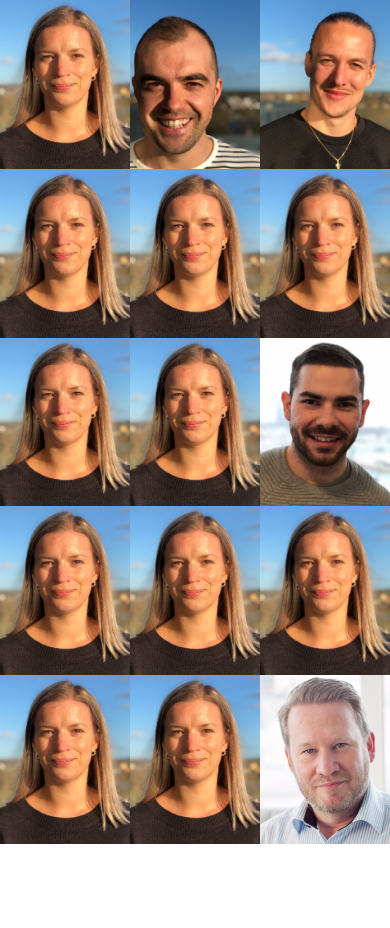
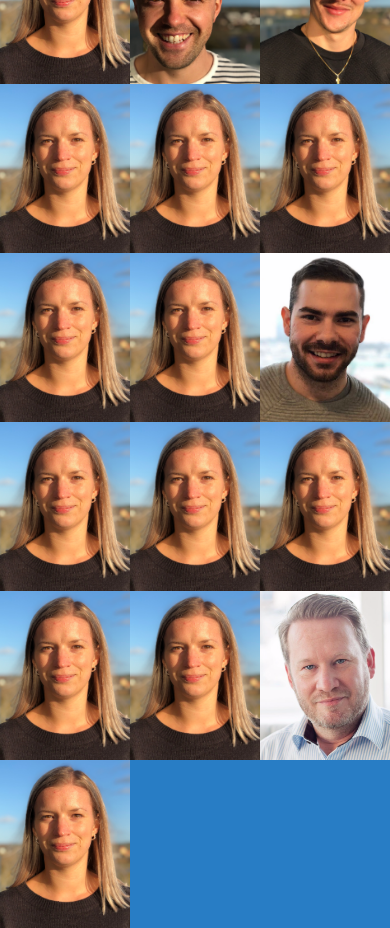
Before and after one commit to Orresho/wp-temp, a React Native app: screen / in a window 390 px wide. Before the commit the page ends 844 px from the top, so only its background shows below. Built offline with nearby package versions, Linux system fonts and the light colour scheme.

Commit message:
Made image list scrollable + created sign in component that Eddy can do his thing in

```diff
--- a/Components/ImageList/index.js
+++ b/Components/ImageList/index.js
@@ -5,9 +5,10 @@ import { StyleSheet, View, FlatList } from 'react-native';
 const ImageList = ({ users, width, height, columns, onPress}) => {
   return (
     <FlatList
+      style={styles.container}
       data={users}
       renderItem={({item}) => (
-        <View style={[styles.itemContainer, {width: width}, {height: height}]}>
+        <View style={[styles.itemContainer, {width: width}]}>
           <ImageListItem
             style={[styles.image, {width: width}, {height: height}]}
             source={item.image}
@@ -22,7 +23,7 @@ const ImageList = ({ users, width, height, columns, onPress}) => {
   );
 }
 const styles = StyleSheet.create({
-  itemContainer: {
+  container: {
     backgroundColor: '#287dc5',
   }
 });
--- /dev/null
+++ b/Components/SignIn/index.js
@@ -0,0 +1,22 @@
+import React from 'react';
+import {Modal, Text, View, Button } from 'react-native';
+import styles from './styles.css.js';
+
+const SignIn = ({ user, onClose }) => {
+  return (
+    <Modal>
+      <View style={styles.modal}>
+        <Text style={styles.text}>
+          Hej! {user.value}, Logga in med din personliga kod.
+        </Text>
+        <Button
+          onPress={onClose}
+          title="Close"
+          color="#fff"
+        />
+      </View>
+    </Modal>
+  );
+}
+
+export default SignIn;
--- /dev/null
+++ b/Components/SignIn/styles.css.js
@@ -0,0 +1,14 @@
+export default {
+  modal: {
+    backgroundColor: '#287dc5',
+    height: '100%',
+    width: '100%',
+    justifyContent: 'center',
+    alignItems: 'center',
+  },
+  text: {
+    color: '#fff',
+    fontSize: 20,
+    textAlign: 'center',
+  }
+}
--- a/Screens/HomeScreen.js/index.js
+++ b/Screens/HomeScreen.js/index.js
@@ -1,12 +1,21 @@
 import React, { Component } from 'react';
-import { Alert, Dimensions, Animated } from 'react-native';
+import {Dimensions, View } from 'react-native';
 import ImageList from '../../Components/ImageList';
+import SignIn from '../../Components/SignIn';
 import Users from './users';
 
 export default class HomeScreen extends Component {
-
+  state = {
+    isLoggingIn: false,
+    isLoggingInUser: 0,
+  };
   onPress = (item) => {
-    Alert.alert('Hi '+item.value+'! Login with your personal code');
+    this.setState({isLoggingIn: true});
+    this.setState({isLoggingInUser: item});
+  }
+  onClose = () => {
+    this.setState({isLoggingIn: false});
+    this.setState({isLoggingInUser: 0});
   }
 
   render() {
@@ -15,6 +24,8 @@ export default class HomeScreen extends Component {
     const width = Dimensions.get('window').width/numColumns;
     const height = Dimensions.get('window').height/numRows;
     return (
+      <View>
+        {this.state.isLoggingIn === false ? (
           <ImageList
             users={Users}
             columns={numColumns}
@@ -22,6 +33,13 @@ export default class HomeScreen extends Component {
             height={height}
             onPress={this.onPress}
           />
+        ) : (
+          <SignIn
+            user={this.state.isLoggingInUser}
+            onClose={this.onClose}
+          />
+        )}
+      </View>
     );
   }
 }
--- a/Screens/HomeScreen.js/users.js
+++ b/Screens/HomeScreen.js/users.js
@@ -14,4 +14,5 @@ export default [
   {id: '13', value: 'Janne', image: require('../../assets/images/users/hanna.jpg')},
   {id: '14', value: 'Sebbe', image: require('../../assets/images/users/hanna.jpg')},
   {id: '15', value: 'Micke', image: require('../../assets/images/users/micke.jpg')},
+  {id: '16', value: 'Rikard', image: require('../../assets/images/users/hanna.jpg')},
 ];
```
Lines whose indentation alone changed are shown as unchanged.
